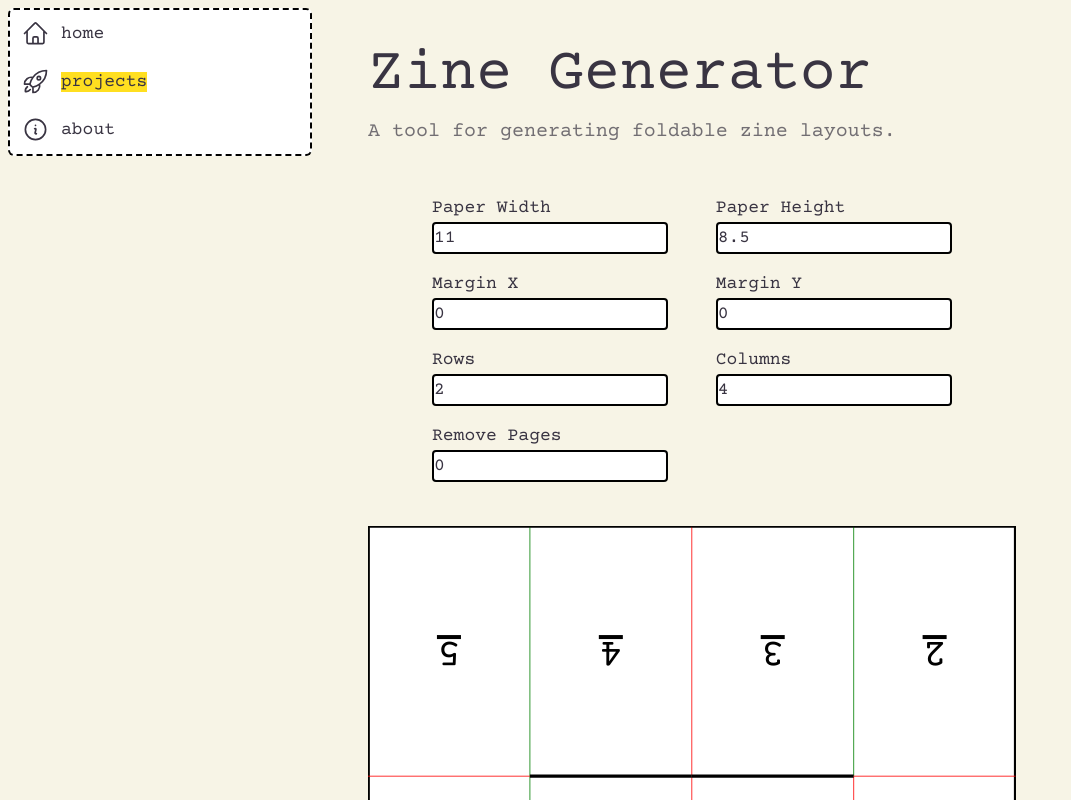
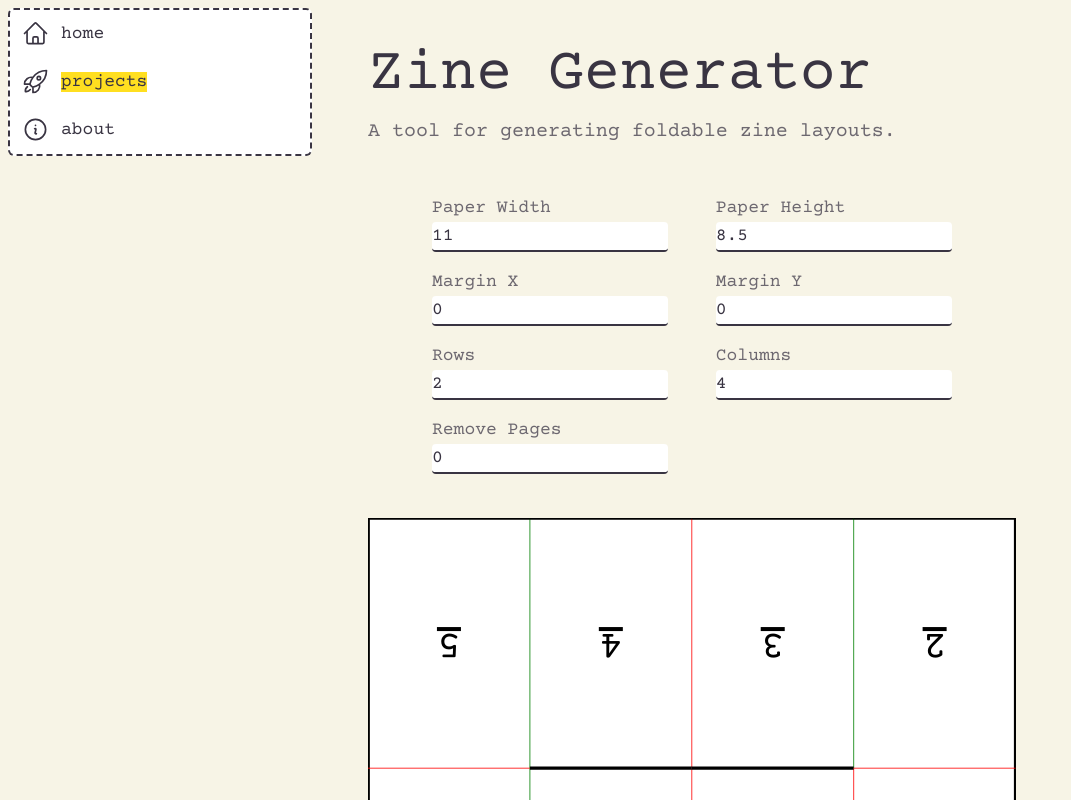
Before and after one commit to grace125/personal-site, a Next.js app: page /projects/zine-generator in a window 1280 px wide. Shown: the top 800 px of the page, without its empty margins (0-1071 px from the left). Built offline with nearby package versions, Linux system fonts and the light colour scheme.

Commit message:
Rename color scheme (again)

```diff
--- a/app/globals.css
+++ b/app/globals.css
@@ -1,50 +1,58 @@
 @import "tailwindcss";
 
 :root {
-  --background: #f7f4e6;
-  --background-2: #ffffff;
-  --foreground: #393442;
-  --foreground-2: #000000;
+  --mode-1: #ffffff;
+  --mode-2: #f7f4e6;
+  --contrast-1: #000000;
+  --contrast-2: #393442;
+  --contrast-3: color-mix(in oklab, var(--contrast-2) 70%, var(--mode-2) 30%);
+  --contrast-4: color-mix(in oklab, var(--contrast-2) 40%, var(--mode-2) 60%);
   --highlight: oklch(90.5% 0.182 98.111); /* yellow-300 */
   --hyperlink: oklch(54.6% 0.245 262.881); /*blue-600 */
   --hyperlink-hover: oklch(42.4% 0.199 265.638); /* blue-800 */
   --hyperlink-visited: oklch(49.6% 0.265 301.924); /* purple-700 */
   --sidenav-hover: oklch(95.1% 0.026 236.824); /* bg-sky-100 */
+  --err: #ff0000
 }
 
 @media (prefers-color-scheme: dark) {
   :root {
-    --background: #393442;
-    --background-2: #000000;
-    --foreground: #f7f4e6;
-    --foreground-2: #ffffff;
+    --mode-1: #000000;
+    --mode-2: #393442;
+    --contrast-1: #ffffff;
+    --contrast-2: #f7f4e6;
+    --contrast-3: color-mix(in oklab, var(--contrast-2) 70%, var(--mode-2) 30%);
+    --contrast-4: color-mix(in oklab, var(--contrast-2) 40%, var(--mode-2) 60%);
     --highlight: oklch(49.6% 0.265 301.924); /* purple-700 */
     --hyperlink: oklch(70.7% 0.165 254.624); /* blue-400 */
     --hyperlink-hover: oklch(88.2% 0.059 254.128); /* blue-200 */
     --hyperlink-visited: oklch(82.7% 0.119 306.383); /* purple-300 */
     --sidenav-hover: oklch(39.1% 0.09 240.876); /* bg-sky-100 */
+    --err: #00ff00
   }
 }
 
 /* text-blue-600 hover:text-blue-800 visited:text-purple-700 dark:visited:text-purple-300 */
 
 @theme inline {
-  --color-*: initial;
-  --color-background: var(--background);
-  --color-background-2: var(--background-2);
-  --color-foreground: var(--foreground);
-  --color-foreground-2: var(--foreground-2);
+  --color-mode-1: var(--mode-1);
+  --color-mode-2: var(--mode-2);
+  --color-contrast-1: var(--contrast-1);
+  --color-contrast-2: var(--contrast-2);
+  --color-contrast-3: var(--contrast-3);
+  --color-contrast-4: var(--contrast-4);
   --color-highlight: var(--highlight);
   --color-hyperlink: var(--hyperlink);
   --color-hyperlink-hover: var(--hyperlink-hover);
   --color-hyperlink-visited: var(--hyperlink-visited);
   --color-sidenav-hover: var(--sidenav-hover);
+  --color-err: var(--err);
 }
 
 
 
 body {
-  background: var(--background);
-  color: var(--foreground);
+  background: var(--mode-2);
+  color: var(--contrast-2);
   font-family: Arial, Helvetica, sans-serif;
 }
--- a/app/home/page.tsx
+++ b/app/home/page.tsx
@@ -51,7 +51,7 @@ export default function Home() {
         </div>
         <div className="flex flex-col gap-4 text-base font-medium sm:flex-row">
           <a
-            className="flex h-12 w-full items-center justify-center gap-2 rounded-full bg-foreground px-5 text-background transition-colors hover:bg-[#383838] dark:hover:bg-[#ccc] md:w-[158px]"
+            className="flex h-12 w-full items-center justify-center gap-2 rounded-full bg-contrast-1 px-5 text-mode transition-colors hover:bg-[#383838] dark:hover:bg-[#ccc] md:w-[158px]"
             href="https://vercel.com/new?utm_source=create-next-app&utm_medium=appdir-template-tw&utm_campaign=create-next-app"
             target="_blank"
             rel="noopener noreferrer"
--- a/app/projects/zine-generator/page.tsx
+++ b/app/projects/zine-generator/page.tsx
@@ -1,9 +1,7 @@
 'use client';
 
-import A from "@/app/ui/component/Anchor";
 import BlogEntry from "@/app/ui/component/document/BlogEntry";
 import Heading from "@/app/ui/component/Heading";
-import Math from "@/app/ui/component/Math";
 import P from "@/app/ui/component/Paragraph";
 import Section from "@/app/ui/component/sections/Section";
 import _katex from "katex"
--- a/app/ui/art/PageMarginEditor.tsx
+++ b/app/ui/art/PageMarginEditor.tsx
@@ -167,6 +167,6 @@ type NumberInputProps = DetailedHTMLProps<InputHTMLAttributes<HTMLInputElement>,
 const NumberInput = (props: NumberInputProps) => {
     return <>
         <span>{props.name} </span>
-        <input {...props} className="bg-background-2 border-2 border-foreground-2 border-dashed rounded-sm w-30" type="number" />
+        <input {...props} className="bg-mode-2 border-2 border-contrast-2 border-dashed rounded-sm w-30" type="number" />
     </>
 }
--- a/app/ui/component/Math.tsx
+++ b/app/ui/component/Math.tsx
@@ -45,7 +45,7 @@ export default function Math(props: DetailedHTMLProps<HTMLAttributes<HTMLDivElem
   }, [props.children]);
 
   return (
-    <div className='text-foreground/70' ref={katexTextRef} {...props}>
+    <div className='text-contrast-3' ref={katexTextRef} {...props}>
       {props.children}
     </div>
   );
--- a/app/ui/component/Paragraph.tsx
+++ b/app/ui/component/Paragraph.tsx
@@ -6,5 +6,5 @@ export default function P(props: { children: ReactNode, noindent?: boolean, hang
       "indent-[-4ch] pl-[4ch]" :
       "indent-[4ch]"
       ;
-  return <p className={`text-xl leading-[1.4em] text-foreground/70 mt-4 ${indent}`}>{props.children}</p>
+  return <p className={`text-xl leading-[1.4em] text-contrast-3 mt-4 ${indent}`}>{props.children}</p>
 }
--- a/app/ui/form/NumberInput.tsx
+++ b/app/ui/form/NumberInput.tsx
@@ -28,16 +28,16 @@ export const NumberInput = (p: NumberInputProps) => {
                 },
                 err => {
                     return Id(<React.Fragment key="error">
-                        <span className="text-[#ff0000]">{z.treeifyError(err).errors[0]}</span>
+                        <span className="text-err">{z.treeifyError(err).errors[0]}</span>
                     </React.Fragment>)
                 }
             )
             .map(setErrValue)
     }
     const newProps = {...p, value: innerValue, onChange }
-    return <div>
-        <label className="block">{p.name}</label>
-        <input {...newProps} className={`bg-background-2 border-2 border-foreground-2 rounded-sm w-full`} type="number" />
+    return <div className="min-w-fit">
+        <label className="block text-contrast-3 text-nowrap min-w-30">{p.name}</label>
+        <input {...newProps} className={`bg-mode-1 border-b-2 border-contrast-2 rounded-sm w-full`} type="number" />
         {err}
     </div>
 }
--- a/app/ui/sidenav.tsx
+++ b/app/ui/sidenav.tsx
@@ -13,7 +13,7 @@ const links = [
 export default function SideNav() {
     let path = usePathname()
     return <div className="w-[full-4] flex-none lg:w-76 m-2">
-        <div className="block overflow-auto rounded-md bg-background-2 border-2 border-dashed border-foreground-2 lg:border-r-2" > {/* border-r-2 */}
+        <div className="block overflow-auto rounded-md bg-mode-1 border-2 border-dashed border-contrast-2 lg:border-r-2" > {/* border-r-2 */}
             {links.map((link) => {
                 const text_style = path.startsWith(link.href) ? "bg-highlight" : ""
                 return <Link
```
